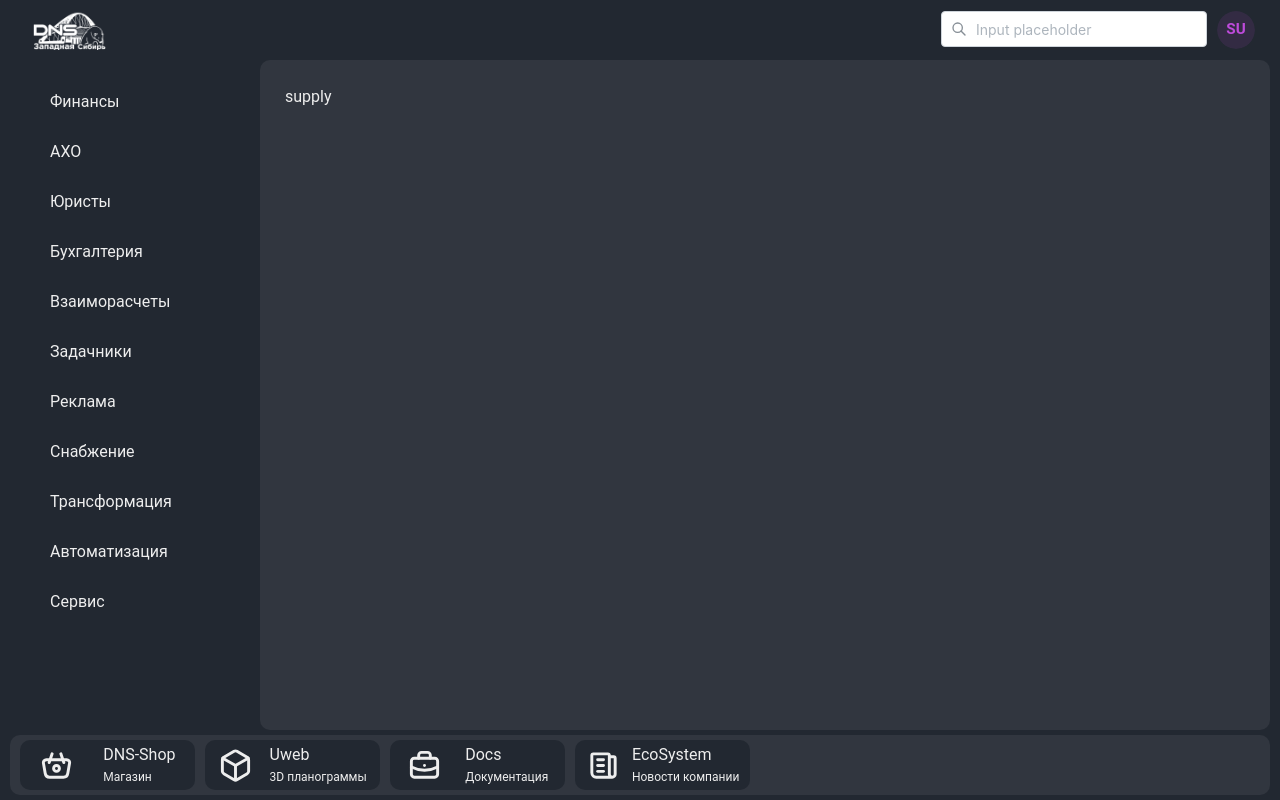
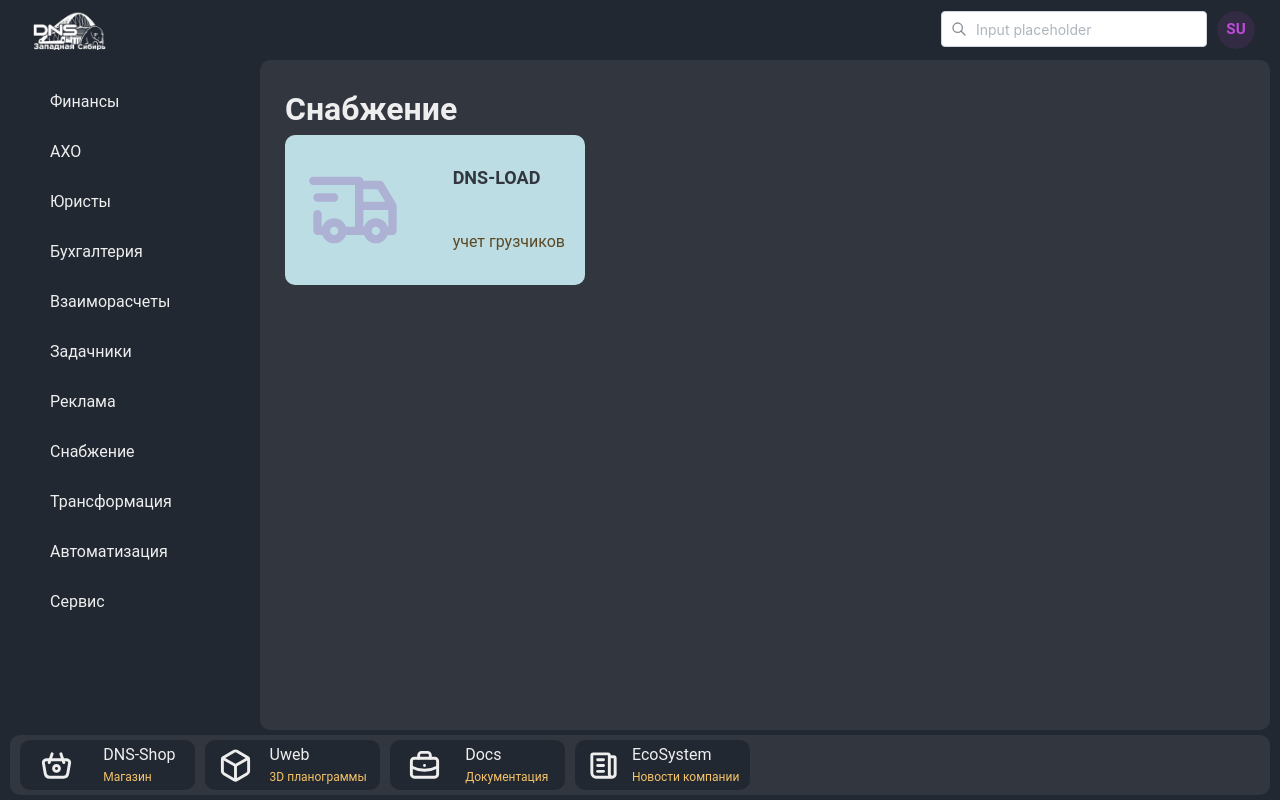
Before and after one commit to axolotlawaits/dns-hub, a React (Vite) app in the folder frontend/: page /supply in a window 1280 px wide. Built offline with nearby package versions, Linux system fonts and the light colour scheme; sample sign-in values are in the browser's storage.

Commit message:
Add tools page

```diff
--- a/frontend/src/app/App.tsx
+++ b/frontend/src/app/App.tsx
@@ -1,5 +1,6 @@
 import { BrowserRouter, Navigate, Route, Routes } from 'react-router'
-import './App.css'
+import './styles/App.css'
+import './styles/Components.css'
 import Home from './Home'
 import Finance from '../features/Finance/Finance'
 import Login from './Login'
--- a/frontend/src/app/App.css
+++ b/frontend/src/app/styles/App.css
@@ -8,8 +8,12 @@
 html{
   --font: #EEEEEE;
   --font-light: #6b7280;
+  --font-info: #f5c469;
+  --font-info-contrast:#5c4925;
+  --font-contrast: #31363F;
   --bg: #222831;
   --layer: #31363F;
+  --select: #BDDDE4;
   --hover-transition: background-color 0.2s ease-out;
   overflow-y: scroll;
 }
@@ -182,7 +186,7 @@
 
 .footer-nav-description {
   font-size: 12px;
-  color: var()
+  color: var(--font-info);
 }
 
 .tab {
--- /dev/null
+++ b/frontend/src/app/styles/Components.css
@@ -0,0 +1,33 @@
+.tool-card {
+  display: flex;
+  width: 300px;
+  height: 150px;
+  justify-content: space-between;
+  align-items: center;
+  padding: 10px 20px;
+  background-color: var(--select);
+  border-radius: 10px;
+  transition: box-shadow 0.2s ease-out;
+}
+
+.tool-card:hover {
+  cursor: pointer;
+  box-shadow: 0px 4px 15px 2px rgba(189, 221, 228, 0.5);
+}
+
+.tool-text {
+  display: flex;
+  flex-direction: column;
+  justify-content: space-around;
+  height: 100%;
+}
+
+.tool-name {
+  color: var(--font-contrast);
+  font-size: 18px;
+  font-weight: bold;
+}
+
+.tool-description {
+  color: var(--font-info-contrast);
+}
--- /dev/null
+++ b/frontend/src/components/Tools.tsx
@@ -0,0 +1,21 @@
+import { Link } from "react-router"
+
+function Tools({tools}) {
+  return (
+    <div>
+      {tools.map(tool => {
+        return (
+          <Link to={tool.link} className="tool-card">
+            {tool.svg}
+            <div className="tool-text">
+              <span className="tool-name">{tool.name}</span>
+              <span className="tool-description">{tool.description}</span>
+            </div>
+          </Link>
+        )
+      })}
+    </div>
+  )
+}
+
+export default Tools
--- a/frontend/src/features/Supply/Supply.tsx
+++ b/frontend/src/features/Supply/Supply.tsx
@@ -1,6 +1,16 @@
+import { IconTruckDelivery } from "@tabler/icons-react"
+import Tools from "../../components/Tools"
+
+const tools = [
+  {name: 'DNS-LOAD', description: 'учет грузчиков', link: 'https://dns-zs.partner.ru/load', svg: <IconTruckDelivery color={'#ADB2D4'} size={100} />}
+]
+
 function Supply() {
   return (
-    <>supply</>
+    <div>
+      <h1>Cнабжение</h1>
+      <Tools tools={tools} />
+    </div>
   )
 }
 
```
Also changed, not shown: 1 other file (tests, documents, lock files or other folders).
